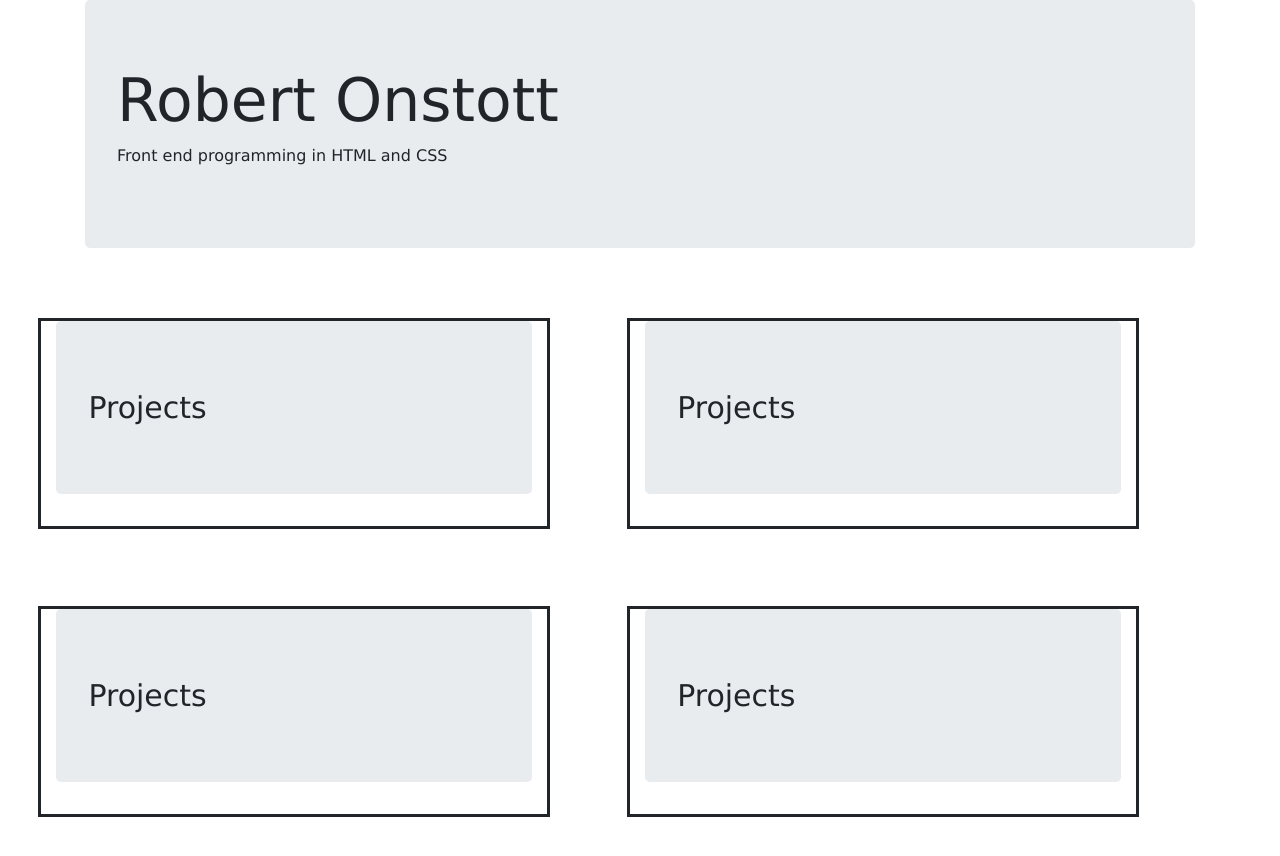
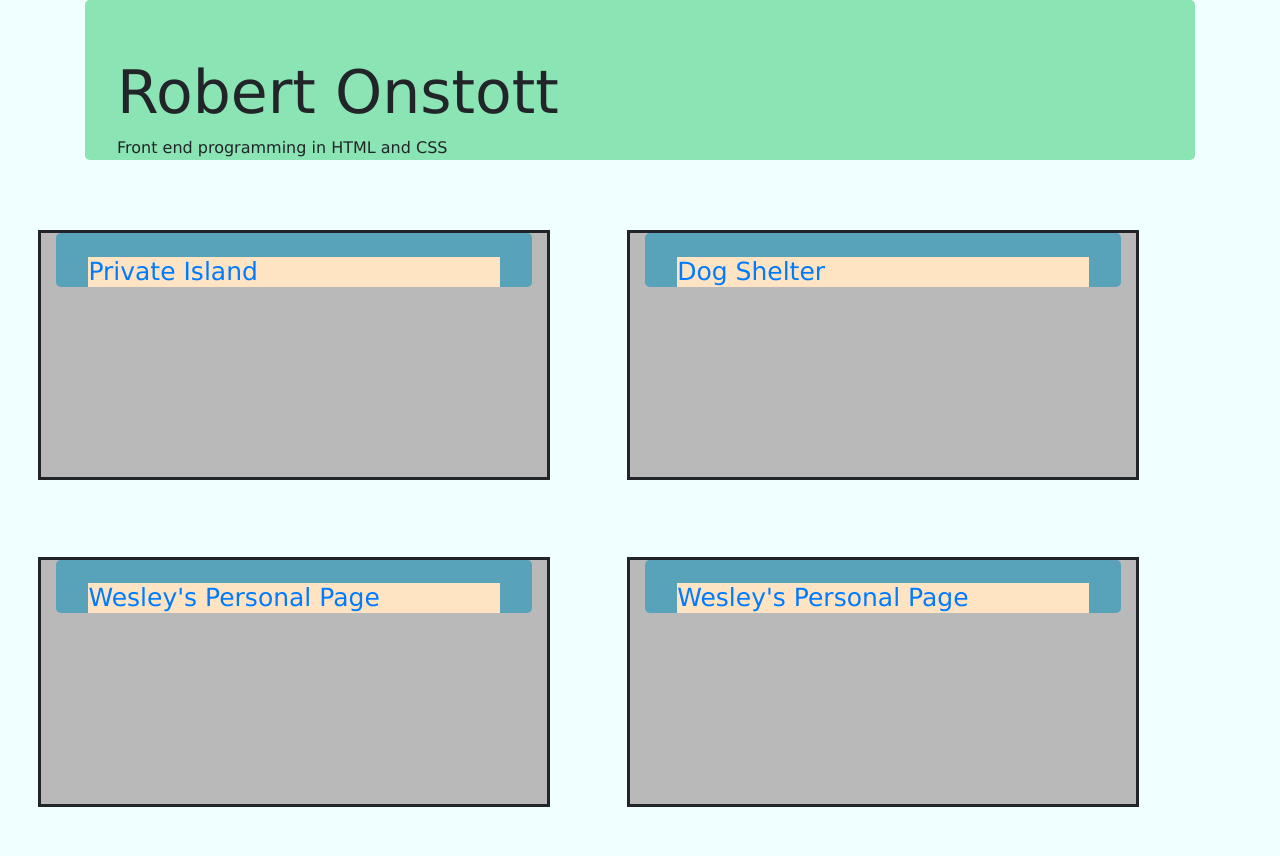
Before and after one commit to roonstott/Portfolio, a plain HTML site: page index.html in a window 1280 px wide. Drawn offline with Linux system fonts and the light colour scheme.

Commit message:
further styling and add gh-pages links, somee stand-in until gh directories compatible with gh pages

```diff
--- a/CSS/styles.css
+++ b/CSS/styles.css
@@ -1,19 +1,34 @@
 body {
   font-family:'Lucida Sans', 'Lucida Sans Regular', 'Lucida Grande', 'Lucida Sans Unicode', Geneva, Verdana, sans-serif;
+  background-color: azure;
 }
 .big-name {
 font-size: 60px;
 font-weight: 200;
 }
 
-.small-head {
-font-size: 30px;
-font-weight: 200;
+.blocks h2 {
+font-size: 25px;
+font-weight: 100;
+text-align: left;
+background-color: bisque;
 }
 
-div.blocks {
+.blocks {
   float: left;
   width: 40%;
+  height:250px;
   margin: 3%;
   border-style: solid;
+  background-color: rgba(163, 154, 154, 0.692);
 }
+
+.jumbotron {
+  padding-block: inherit;
+  padding-top: 5%;
+  background-color: rgba(130, 226, 173, 0.921);
+}
+
+.blocks .jumbotron {
+  background-color: rgb(89, 163, 186);
+}
--- a/index.html
+++ b/index.html
@@ -6,6 +6,7 @@
   <title>Robert Onstott</title>
 </head>
 <body>
+
   <div class="container">
     <div class="jumbotron">
       <h1><span class="big-name">Robert Onstott</span></h1>
@@ -16,7 +17,7 @@
   <div class="blocks">
     <div class="container">
       <div class="jumbotron">
-        <span class="small-head">Projects</span>
+        <h2><a href="https://roonstott.github.io/resort-page/">Private Island</a></h2>
       </div>
     </div>
   </div>
@@ -24,7 +25,7 @@
   <div class="blocks">
     <div class="container">
       <div class="jumbotron">
-        <span class="small-head">Projects</span>
+        <h2><a href="https://roonstott.github.io/Dog-Page/">Dog Shelter</a></h2>
       </div>
     </div>
   </div>
@@ -32,7 +33,7 @@
   <div class="blocks">
     <div class="container">
       <div class="jumbotron">
-        <span class="small-head">Projects</span>
+        <h2><a href="https://roonstott.github.io/Dog-Page/">Wesley's Personal Page</a></h2>
       </div>
     </div>
   </div>
@@ -40,7 +41,7 @@
   <div class="blocks">
     <div class="container">
       <div class="jumbotron">
-        <span class="small-head">Projects</span>
+        <h2><a href="https://roonstott.github.io/Dog-Page/">Wesley's Personal Page</a></h2>
       </div>
     </div>
   </div>
```
